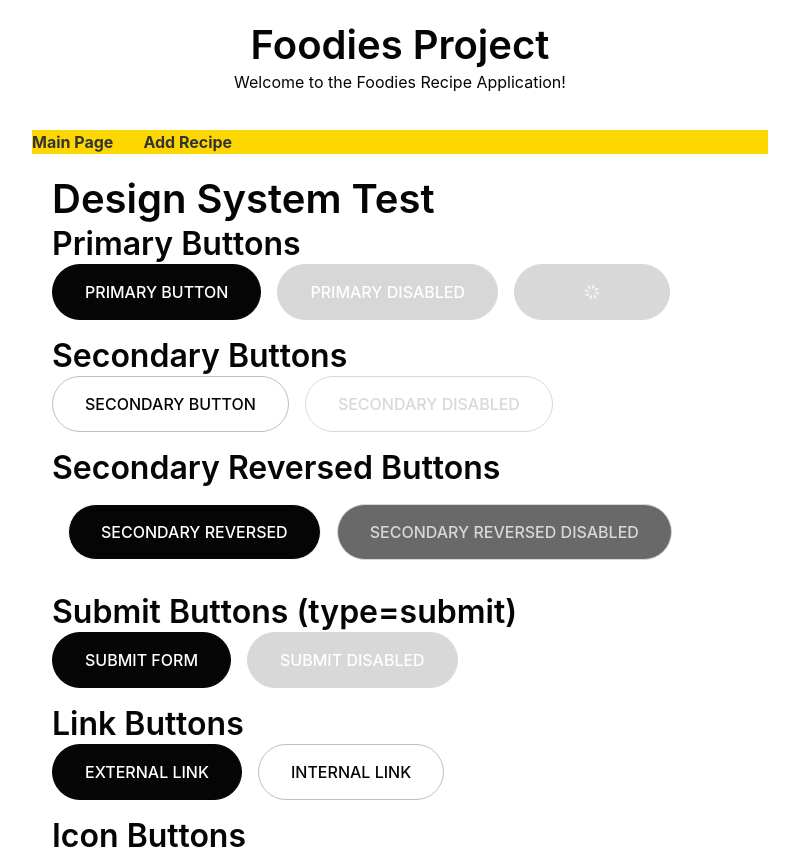
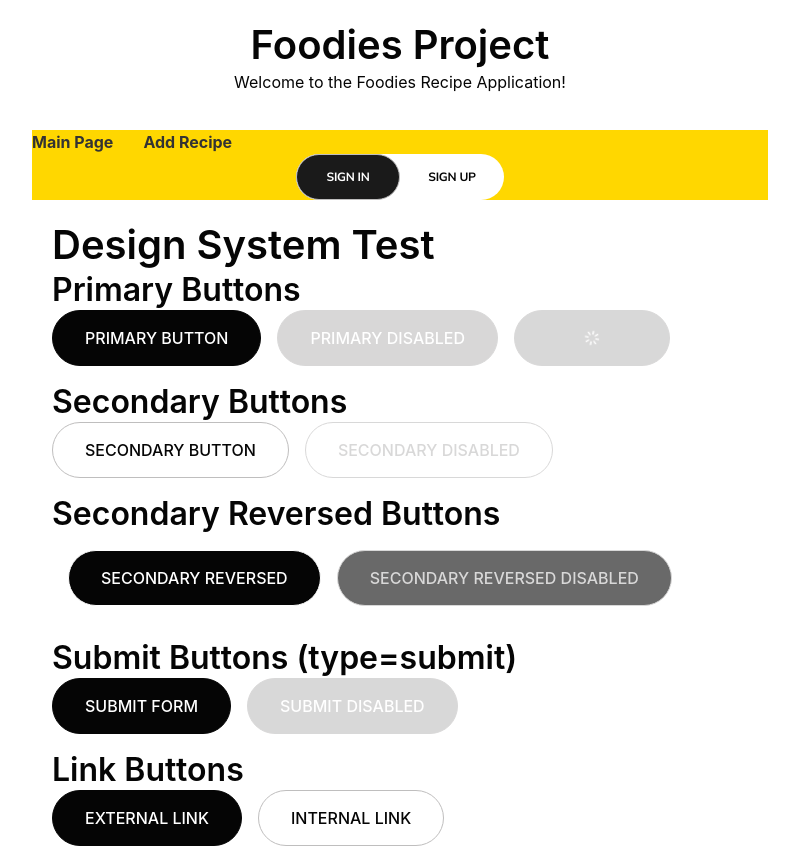
Before and after one commit to Racot86/foodies-project-team-3, a React app: page /design-system in a window 1280 px wide. Shown: the top 849 px of the page, without its empty margins (240-1039 px from the left). Built offline with nearby package versions, Linux system fonts and the light colour scheme; the HTML template or start-up script is replaced by a standard one.

Commit message:
Add sign toggle

```diff
--- a/src/components/header/Header.jsx
+++ b/src/components/header/Header.jsx
@@ -1,6 +1,7 @@
-import React from 'react';
-import {Link} from 'react-router-dom';
-import styles from './Header.module.css';
+import React from "react";
+import { Link } from "react-router-dom";
+import styles from "./Header.module.css";
+import { SignToggle } from "@components/ui";
 
 export const Header = () => {
   return (
@@ -15,6 +16,7 @@ export const Header = () => {
           </li>
         </ul>
       </nav>
+      <SignToggle />
     </header>
   );
 };
--- /dev/null
+++ b/src/components/signInSignUpModal/SignInSignUpModal.jsx
@@ -0,0 +1,127 @@
+import React, { useState, useEffect } from "react";
+import { Button } from "@/components/ui/Button";
+import styles from "./SignInSignUpModal.module.css";
+
+const SignInSignUpModal = ({ onClose, initialType = "signin" }) => {
+  const [active, setActive] = useState(initialType);
+  const [form, setForm] = useState({ name: "", email: "", password: "" });
+
+  useEffect(() => {
+    const handleEsc = (e) => {
+      if (e.key === "Escape") onClose();
+    };
+    document.addEventListener("keydown", handleEsc);
+    return () => document.removeEventListener("keydown", handleEsc);
+  }, [onClose]);
+
+  const isValid =
+    active === "signin"
+      ? form.email.trim() && form.password.trim()
+      : form.name.trim() && form.email.trim() && form.password.trim();
+
+  const handleChange = (e) => {
+    setForm((prev) => ({ ...prev, [e.target.name]: e.target.value }));
+  };
+
+  const handleSwitch = (type) => {
+    setActive(type);
+    setForm({ name: "", email: "", password: "" });
+  };
+
+  const handleSubmit = (e) => {
+    e.preventDefault();
+    onClose();
+  };
+
+  return (
+    <div className={styles.overlay} onClick={onClose}>
+      <div className={styles.modal} onClick={(e) => e.stopPropagation()}>
+        <button
+          className={styles.closeBtn}
+          onClick={onClose}
+          aria-label="Close modal"
+        >
+          ×
+        </button>
+        <form
+          className={styles.form}
+          onSubmit={handleSubmit}
+          autoComplete="off"
+        >
+          {active === "signup" && (
+            <input
+              className={styles.input}
+              type="text"
+              name="name"
+              placeholder="Name"
+              value={form.name}
+              onChange={handleChange}
+              required
+            />
+          )}
+          <input
+            className={styles.input}
+            type="email"
+            name="email"
+            placeholder="Email"
+            value={form.email}
+            onChange={handleChange}
+            required
+          />
+          <input
+            className={styles.input}
+            type="password"
+            name="password"
+            placeholder="Password"
+            value={form.password}
+            onChange={handleChange}
+            required
+          />
+          <Button
+            type="submit"
+            variant={Button.variants.SECONDARY}
+            className={styles.submitBtn}
+            disabled={!isValid}
+            href={undefined}
+            to={undefined}
+            isLoading={false}
+            onClick={() => {}}
+          >
+            {active === "signin" ? "sign in" : "create"}
+          </Button>
+          <div className={styles.switchOption}>
+            {active === "signin" ? (
+              <span>
+                Don’t have an account?{" "}
+                <a
+                  href="#"
+                  onClick={(e) => {
+                    e.preventDefault();
+                    handleSwitch("signup");
+                  }}
+                >
+                  Sign up
+                </a>
+              </span>
+            ) : (
+              <span>
+                Already have an account?{" "}
+                <a
+                  href="#"
+                  onClick={(e) => {
+                    e.preventDefault();
+                    handleSwitch("signin");
+                  }}
+                >
+                  Sign in
+                </a>
+              </span>
+            )}
+          </div>
+        </form>
+      </div>
+    </div>
+  );
+};
+
+export default SignInSignUpModal;
--- /dev/null
+++ b/src/components/signInSignUpModal/SignInSignUpModal.module.css
@@ -0,0 +1,68 @@
+.form {
+  display: flex;
+  flex-direction: column;
+  gap: 20px;
+  padding: 24px 0 0 0;
+}
+
+.input {
+  padding: 12px 16px;
+  border-radius: 8px;
+  border: 1.5px solid #bdbdbd;
+  font-size: 1rem;
+  outline: none;
+  transition: border 0.2s;
+}
+.input:focus {
+  border-color: #111;
+}
+
+.submitBtn {
+  margin-top: 8px;
+  width: 100%;
+  font-size: 1.1rem;
+  padding: 12px 0;
+}
+
+.switchOption {
+  text-align: center;
+  margin-top: 12px;
+  font-size: 0.98rem;
+}
+.switchOption a {
+  color: #111;
+  text-decoration: underline;
+  cursor: pointer;
+  font-weight: 600;
+}
+.switchOption a:hover {
+  color: #0070f3;
+}
+
+.overlay {
+  position: fixed;
+  inset: 0;
+  background: rgba(0,0,0,0.3);
+  display: flex;
+  align-items: center;
+  justify-content: center;
+  z-index: 1000;
+}
+.modal {
+  background: #fff;
+  border-radius: 12px;
+  padding: 32px 24px 24px 24px;
+  position: relative;
+  min-width: 320px;
+  max-width: 90vw;
+}
+.closeBtn {
+  position: absolute;
+  top: 12px;
+  right: 12px;
+  background: none;
+  border: none;
+  font-size: 2rem;
+  cursor: pointer;
+  color: #111;
+}
--- /dev/null
+++ b/src/components/ui/SignToggle/SignToggle.jsx
@@ -0,0 +1,56 @@
+// src/components/ui/SignToggle.jsx
+import React, { useState } from "react";
+import styles from "./SignToggle.module.css";
+import SignInSignUpModal from "@/components/signInSignUpModal/SignInSignUpModal";
+import clsx from "clsx";
+
+const SignToggle = () => {
+  const [active, setActive] = useState("signin");
+  const [modalOpen, setModalOpen] = useState(false);
+
+  const handleClick = (type) => {
+    setActive(type);
+    setModalOpen(true);
+  };
+
+  const closeModal = () => {
+    setModalOpen(false);
+    setActive("signin");
+  };
+
+  return (
+    <div className={styles.container}>
+      <div className={styles.toggleWrapper}>
+        <div
+          className={`${styles.toggleBackground} ${
+            active === "signup" ? styles.right : styles.left
+          }`}
+        />
+        <button
+          className={clsx(
+            styles.button,
+            active === "signin" && styles.activeText
+          )}
+          onClick={() => handleClick("signin")}
+        >
+          Sign in
+        </button>
+        <button
+          className={clsx(
+            styles.button,
+            active === "signup" && styles.activeText
+          )}
+          onClick={() => handleClick("signup")}
+        >
+          Sign up
+        </button>
+      </div>
+
+      {modalOpen && (
+        <SignInSignUpModal onClose={closeModal} initialType={active} />
+      )}
+    </div>
+  );
+};
+
+export { SignToggle };
--- /dev/null
+++ b/src/components/ui/SignToggle/SignToggle.module.css
@@ -0,0 +1,64 @@
+.container {
+  display: flex;
+  flex-direction: column;
+  align-items: center;
+}
+.toggleWrapper {
+  position: relative;
+  display: flex;
+  background: #fff;
+  border-radius: 30px;
+}
+
+.left {
+  transform: translateX(0%);
+}
+
+.right {
+  transform: translateX(100%);
+}
+
+.button {
+  font-family: Mulish;
+  font-size: 12px;
+  font-style: normal;
+  font-weight: 700;
+  line-height: 1.5;
+  letter-spacing: -0.24px;
+  text-transform: uppercase;
+  flex: 1;
+  z-index: 1;
+  border: none;
+  background: transparent;
+  cursor: pointer;
+  color: var(--Main, #050505);
+  transition: color 0.3s ease;
+  padding: 10px 16px;
+  min-width: 80px;
+  min-height: 38px;
+}
+
+.activeText {
+  color: #fff;
+}
+
+.toggleBackground {
+  position: absolute;
+  background-color: #111;
+  transition: transform 0.3s ease;
+  z-index: 0;
+  padding: 10px 16px;
+  border-radius: 30px;
+  border: 1px solid var(--Gray, #bfbebe);
+  background: #1a1a1a;
+  min-width: 80px;
+  min-height: 38px;
+}
+@media (min-width: 768px) {
+  .toggleBackground,
+  .button {
+    padding: 14px 28px;
+    min-width: 104px;
+    min-height: 46px;
+  }
+}
--- a/src/components/ui/index.js
+++ b/src/components/ui/index.js
@@ -5,3 +5,4 @@ export { Text } from "./Text";
 export { Heading } from "./Heading";
 export { FieldInput, ErrorField, FieldCount } from "./Fields";
 export { SocialLink } from "./SocialLink";
+export { SignToggle } from "./SignToggle/SignToggle";
--- a/src/pages/design-system/DesignSystemPreview.jsx
+++ b/src/pages/design-system/DesignSystemPreview.jsx
@@ -5,6 +5,7 @@ import {
   Heading,
   FieldInput,
   FieldCount,
+  SignToggle,
 } from "@components/ui";
 import {
   FiHeart,
@@ -326,6 +327,16 @@ const DesignSystemPreview = () => {
             Muted Bold
           </Text>
         </div>
+        <div
+          style={{
+            display: "flex",
+            gap: "16px",
+            marginBottom: "32px",
+            marginTop: "32px",
+          }}
+        >
+          <SignToggle />
+        </div>
       </div>
     </div>
   );
--- a/src/styles/globals.css
+++ b/src/styles/globals.css
@@ -1,5 +1,6 @@
 /* Global Styles */
 @import "./variables.css";
+@import url("https://fonts.googleapis.com/css2?family=Mulish:wght@400;600;700&display=swap");
 
 /* Reset and base styles */
 * {
```
Lines whose indentation alone changed are shown as unchanged.
